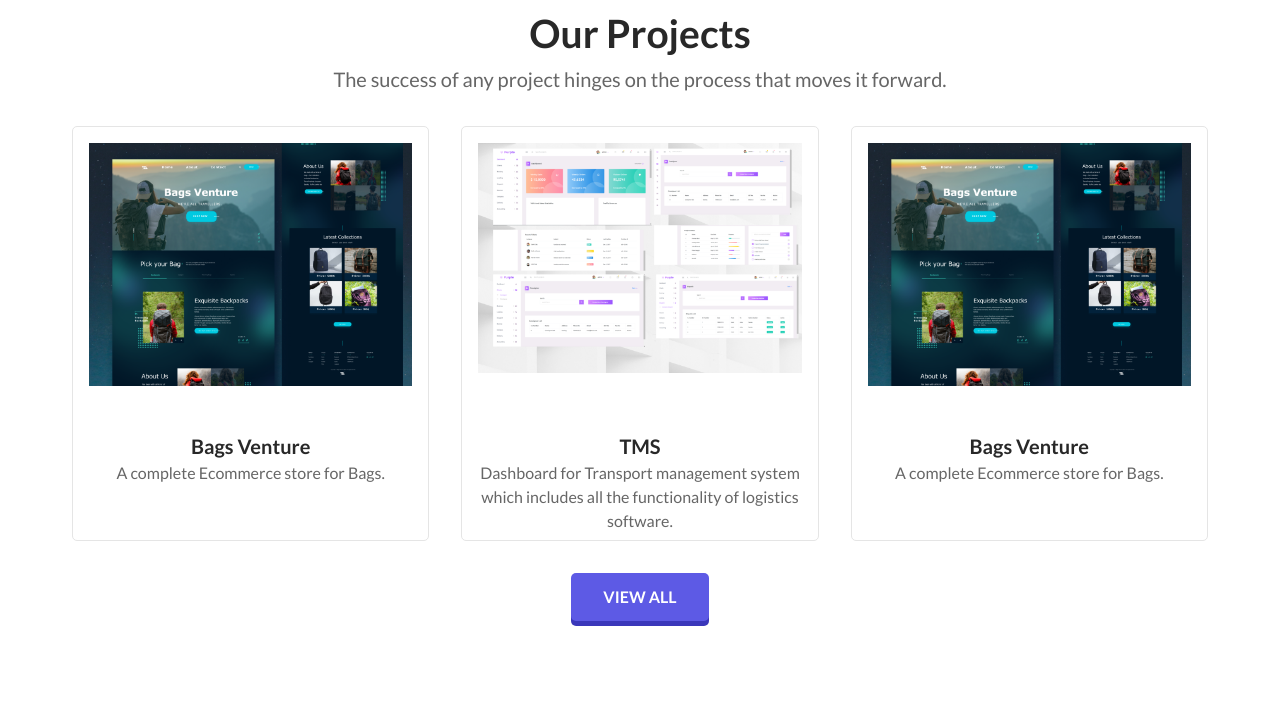
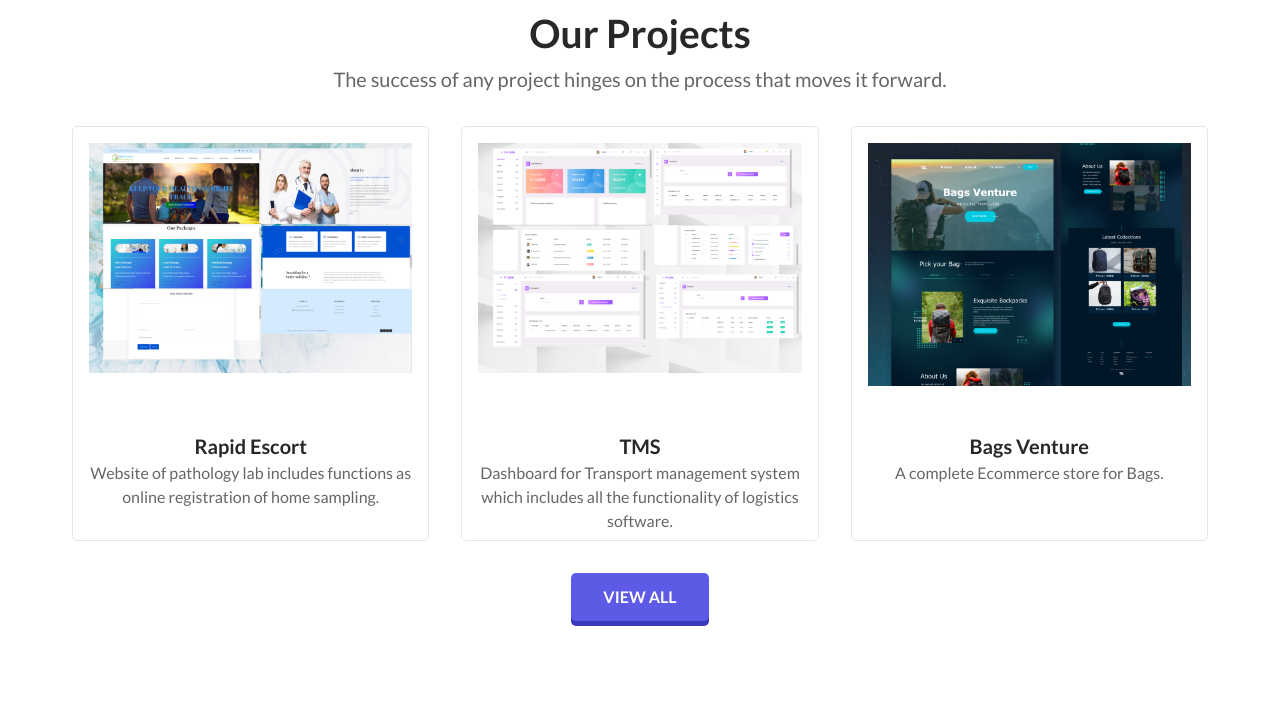
Before and after one commit to 007danixh/digitally-elite, a PHP site: page / in a window 1280 px wide. Shown: the part 2799-3504 px from the top of the page. Run offline with PHP 8.4, Linux system fonts and the light colour scheme; some libraries are stand-ins or nearby versions.

Commit message:
ADDED: Project to home screen

```diff
--- a/index.php
+++ b/index.php
@@ -214,11 +214,11 @@
          <div class="cards grid grid--3-cols mb--lg">
            <div class="card project-card">
              <div class="img-box mb--lg">
-               <img src="./assets/img/projects/bagsventure.png" alt="" class="project-img">
+               <img src="./assets/img/projects/rapidescort.png" alt="" class="project-img">
              </div>
-             <h3 class="heading-tertiary">Bags Venture</h3>
+             <h3 class="heading-tertiary">Rapid Escort</h3>
              <p class="description">
-               A complete Ecommerce store for Bags.
+               Website of pathology lab includes functions as online registration of home sampling.
              </p>
            </div>
            <div class="card project-card">
```
